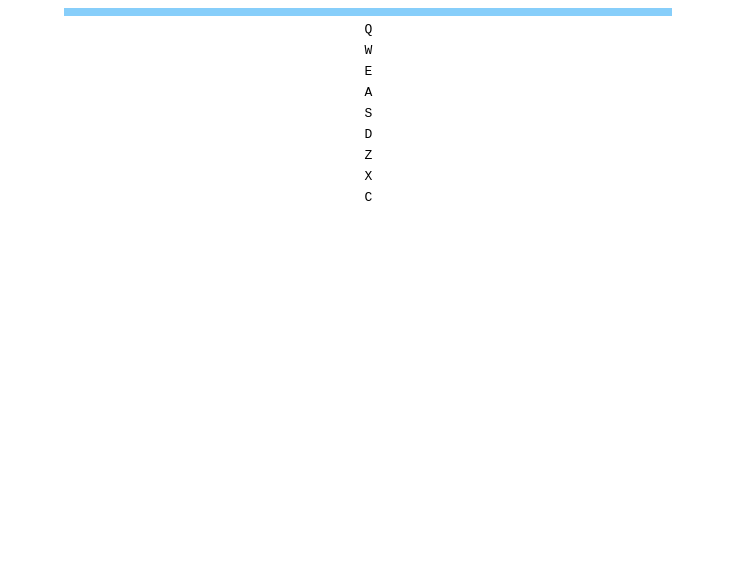
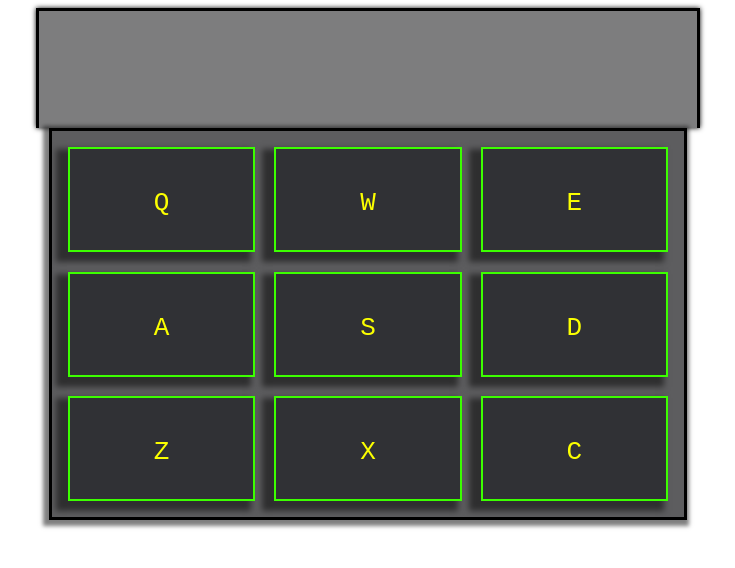
Before and after one commit to SabrinaMarkon/react-drum-machine, a React app: page / in a window 1280 px wide. Shown: the whole page, without its empty margins (272-1007 px from the left). Built offline with nearby package versions, Linux system fonts and the light colour scheme.

Commit message:
Start styling drum-pads.

```diff
--- a/src/components/Drums.js
+++ b/src/components/Drums.js
@@ -14,7 +14,7 @@ export default function Drums() {
   return (
     <div id="drum-machine">
       <div id="display" />
-      {drumPads}
+      <div className="drum-pads">{drumPads}</div>
     </div>
   );
 }
--- a/src/constants.js
+++ b/src/constants.js
@@ -1,54 +1,55 @@
 const allDrums = [
   {
     keyCode: "Q",
-    describeSound: "WAT",
+    describeSound: "Soft Tap",
     mp3Url:
       "https://sabrinamarkon-images.s3-us-west-2.amazonaws.com/react-drum-machine/Bld_H1.mp3"
   },
   {
     keyCode: "W",
-    describeSound: "WAT",
+    describeSound: "Snare",
     mp3Url:
       "https://sabrinamarkon-images.s3-us-west-2.amazonaws.com/react-drum-machine/Brk_Snr.mp3"
   },
   {
     keyCode: "E",
-    describeSound: "WAT",
+    describeSound: "Hat",
     mp3Url:
       "https://sabrinamarkon-images.s3-us-west-2.amazonaws.com/react-drum-machine/Cev_H2.mp3"
   },
   {
     keyCode: "A",
-    describeSound: "WAT",
+    describeSound: "Sweepy",
     mp3Url:
       "https://sabrinamarkon-images.s3-us-west-2.amazonaws.com/react-drum-machine/Dry_Ohh.mp3"
   },
   {
     keyCode: "S",
-    describeSound: "WAT",
+    describeSound: "Cymbal",
     mp3Url:
       "https://sabrinamarkon-images.s3-us-west-2.amazonaws.com/react-drum-machine/Dsc_Oh.mp3"
   },
   {
     keyCode: "D",
-    describeSound: "WAT",
+    describeSound: "Chirrup",
     mp3Url:
       "https://sabrinamarkon-images.s3-us-west-2.amazonaws.com/react-drum-machine/Give_us_a_light.mp3"
   },
   {
     keyCode: "Z",
-    describeSound: "WAT",
+    describeSound: "Funky",
     mp3Url:
       "https://sabrinamarkon-images.s3-us-west-2.amazonaws.com/react-drum-machine/Heater-1.mp3"
   },
   {
     keyCode: "X",
+    describeSound: "Jazzy",
     mp3Url:
       "https://sabrinamarkon-images.s3-us-west-2.amazonaws.com/react-drum-machine/Heater-2.mp3"
   },
   {
     keyCode: "C",
-    describeSound: "WAT",
+    describeSound: "Hip-Hop-y",
     mp3Url:
       "https://sabrinamarkon-images.s3-us-west-2.amazonaws.com/react-drum-machine/Heater-3.mp3"
   }
--- a/src/styles.css
+++ b/src/styles.css
@@ -4,20 +4,47 @@
 }
 
 #display {
+  height: 2em;
+  padding: 1em;
+  margin: auto;
+  background-color: #7d7d7e;
+  color: #fbff00;
+  font: 22pt bold;
+  max-width: 600px;
+  border: 3px solid rgb(0, 0, 0);
+  border-bottom: 0;
+  box-shadow: 0 0 5px #000;
+  text-shadow: -1px -1px 0 #000;
+}
+
+.drum-pads {
   display: grid;
+  grid-template-columns: 1fr 1fr 1fr;
+  grid-template-rows: 1fr 1fr 1fr;
+  grid-gap: 0.6em;
+  padding: 0.5em;
   margin: auto;
-  /* border: 1px solid #faa8a4; */
-  background-color: lightskyblue;
-  padding: 4px;
+  background-color: #5d5d5f;
+  color: #fbff00;
+  font: 2em bold;
   max-width: 600px;
-  max-height: 600px;
-  grid-template-columns: 33.3% 33.3% 33.3%;
-  grid-template-rows: 33.3% 33.3% 33.3%;
+  border: 3px solid #000;
+  box-shadow: -2px 2px 4px 4px rgba(0, 0, 0, 0.5);
 }
 
 .drum-pad {
-  max-width: 100%;
-  margin: 3px 2px 0 3px;
-  background: #fff;
+  background: #303135;
+  border: 2px solid #3cff00;
   cursor: pointer;
+  padding: 1em;
+  box-shadow: -8px 6px 6px 4px rgba(0, 0, 0, 0.5);
 }
+
+.drum-pad:hover {
+  background: #303135;
+  border: 2px solid #ff006a;
+  color: #fff;
+  cursor: pointer;
+  padding: 1em;
+  box-shadow: -3px -2px 2px #000, 3px -6px 5px rgba(255, 255, 255, 0.3);
+}
```
